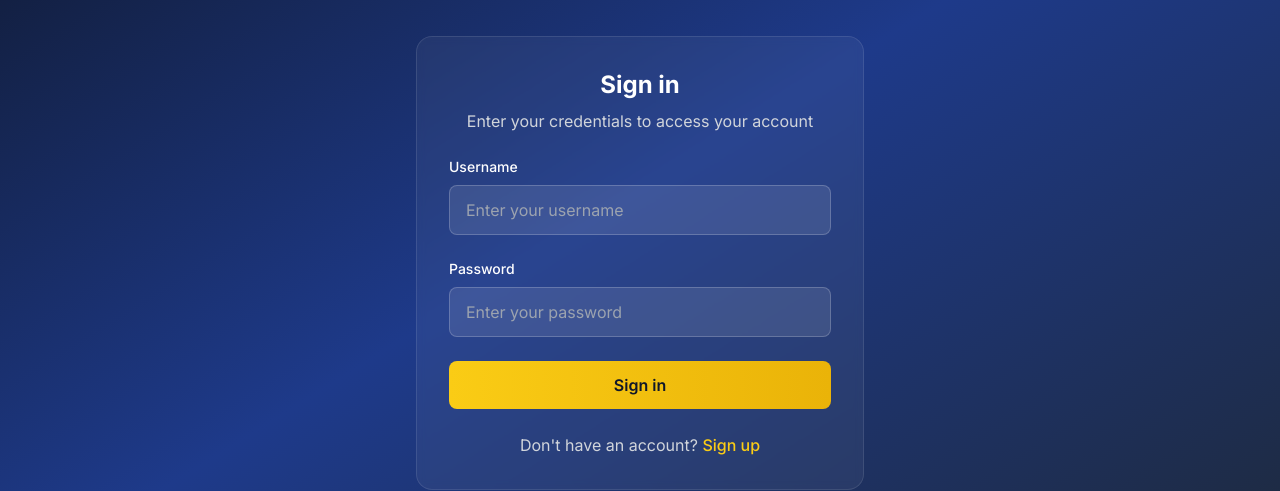
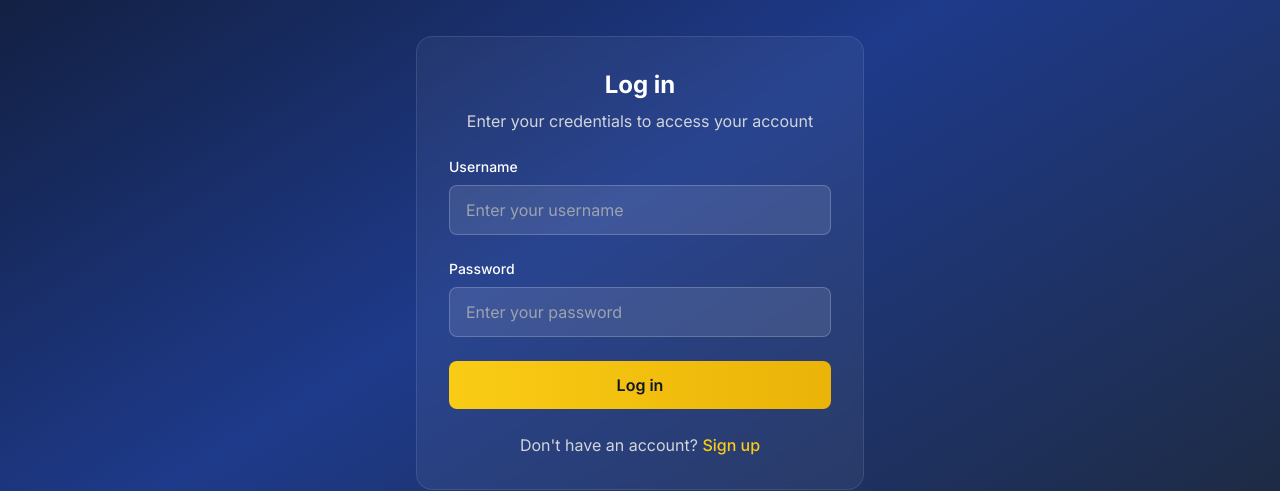
Before and after one commit to JPD18/Mandry-ai, a Next.js app in the folder frontend/: page /login in a window 1280 px wide. Shown: the part 209-700 px from the top of the page. Built offline with nearby package versions, Linux system fonts and the light colour scheme; a web font is replaced by a local one.

Commit message:
fixed issue with auth-page

```diff
--- a/frontend/src/app/login/page.tsx
+++ b/frontend/src/app/login/page.tsx
@@ -1,5 +1,5 @@
 import AuthPage from "@/components/auth-page"
 
 export default function LoginPage() {
-  return <AuthPage />
+  return <AuthPage isSignUp={false} />
 }
--- a/frontend/src/app/signup/page.tsx
+++ b/frontend/src/app/signup/page.tsx
@@ -1,5 +1,5 @@
 import AuthPage from "@/components/auth-page"
 
 export default function SignupPage() {
-  return <AuthPage />
+  return <AuthPage isSignUp={true} />
 }
--- a/frontend/src/components/auth-page.tsx
+++ b/frontend/src/components/auth-page.tsx
@@ -5,8 +5,12 @@ import { useState } from "react"
 import { ArrowLeft } from "lucide-react"
 import { useRouter } from 'next/navigation'
 
-export default function AuthPage() {
-  const [isSignUp, setIsSignUp] = useState(false)
+interface AuthPageProps {
+  isSignUp: boolean;
+}
+
+export default function AuthPage({ isSignUp: initialIsSignUp }: AuthPageProps) {
+  const [isSignUp, setIsSignUp] = useState(initialIsSignUp)
   const [formData, setFormData] = useState({
     username: "",
     email: "",
@@ -127,7 +131,7 @@ export default function AuthPage() {
           {/* Form Card */}
           <div className="bg-white/5 backdrop-blur-sm rounded-2xl border border-white/10 p-8">
             <div className="text-center mb-6">
-              <h2 className="text-2xl font-bold text-white mb-2">{isSignUp ? "Create account" : "Sign in"}</h2>
+              <h2 className="text-2xl font-bold text-white mb-2">{isSignUp ? "Create account" : "Log in"}</h2>
               <p className="text-gray-300">
                 {isSignUp
                   ? "Enter your information to create your account"
@@ -222,8 +226,8 @@ export default function AuthPage() {
                 className="w-full py-3 px-6 bg-gradient-to-r from-yellow-400 to-yellow-500 hover:from-yellow-300 hover:to-yellow-400 text-slate-900 font-semibold rounded-lg transition-all duration-200 hover:scale-105 focus:outline-none focus:ring-2 focus:ring-yellow-500 focus:ring-offset-2 focus:ring-offset-transparent disabled:opacity-50 disabled:cursor-not-allowed disabled:hover:scale-100"
               >
                 {loading
-                  ? (isSignUp ? "Creating account..." : "Signing in...")
-                  : (isSignUp ? "Create account" : "Sign in")
+                  ? (isSignUp ? "Creating account..." : "Logging in...")
+                  : (isSignUp ? "Create account" : "Log in")
                 }
               </button>
             </form>
@@ -245,7 +249,7 @@ export default function AuthPage() {
                   }}
                   className="text-yellow-400 hover:text-yellow-300 font-medium transition-colors duration-200"
                 >
-                  {isSignUp ? "Sign in" : "Sign up"}
+                  {isSignUp ? "Log in" : "Sign up"}
                 </button>
               </p>
             </div>
```
